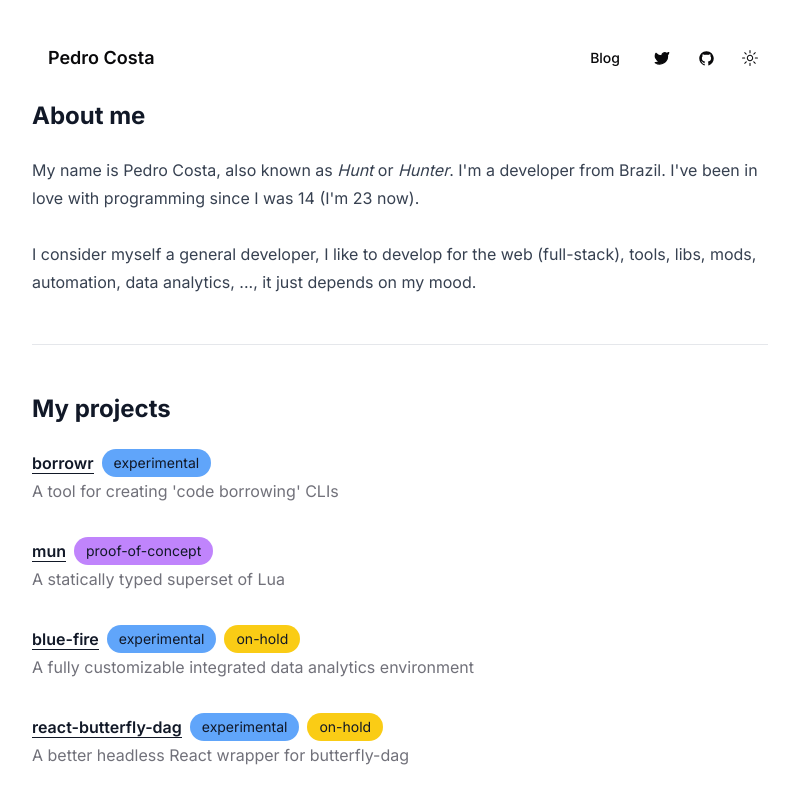
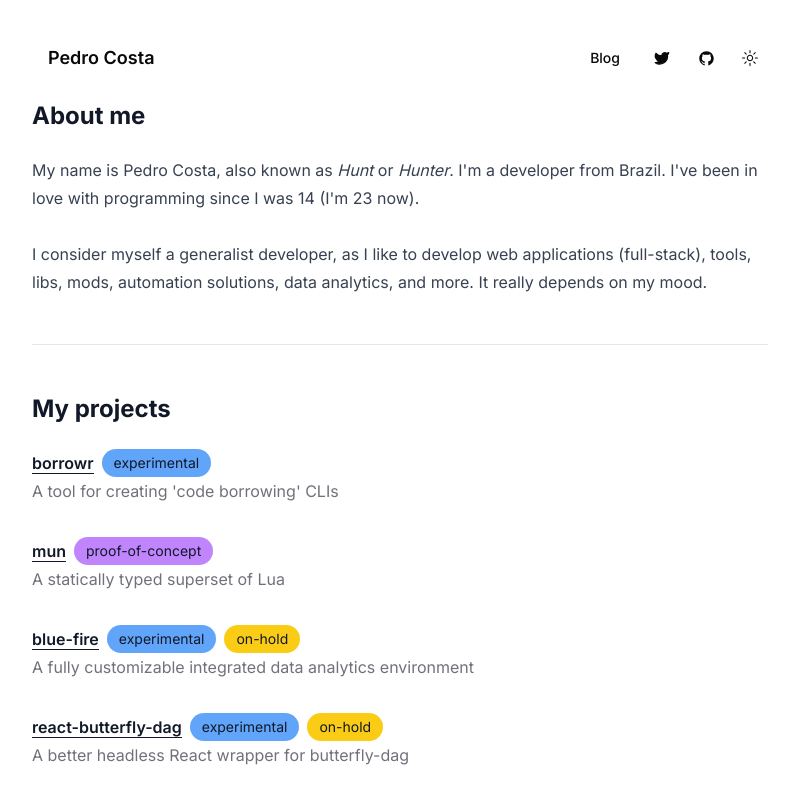
Before and after one commit to pedroscosta/pedroscosta.github.io, a Next.js app: page / in a window 1280 px wide. Shown: the top 800 px of the page, without its empty margins (240-1029 px from the left). Built offline with nearby package versions, Linux system fonts and the light colour scheme.

Commit message:
chore: about me rewrite

```diff
--- a/app/page.tsx
+++ b/app/page.tsx
@@ -13,8 +13,9 @@ export default async function Home() {
         Brazil. I've been in love with programming since I was 14 (I'm{' '}
         {differenceInYears(new Date(), new Date(2000, 6, 22))} now).
         <br />
-        <br />I consider myself a general developer, I like to develop for the web (full-stack),
-        tools, libs, mods, automation, data analytics, ..., it just depends on my mood.
+        <br />I consider myself a generalist developer, as I like to develop web applications
+        (full-stack), tools, libs, mods, automation solutions, data analytics, and more. It really
+        depends on my mood.
       </p>
       <hr />
       <h2>My projects</h2>
```
